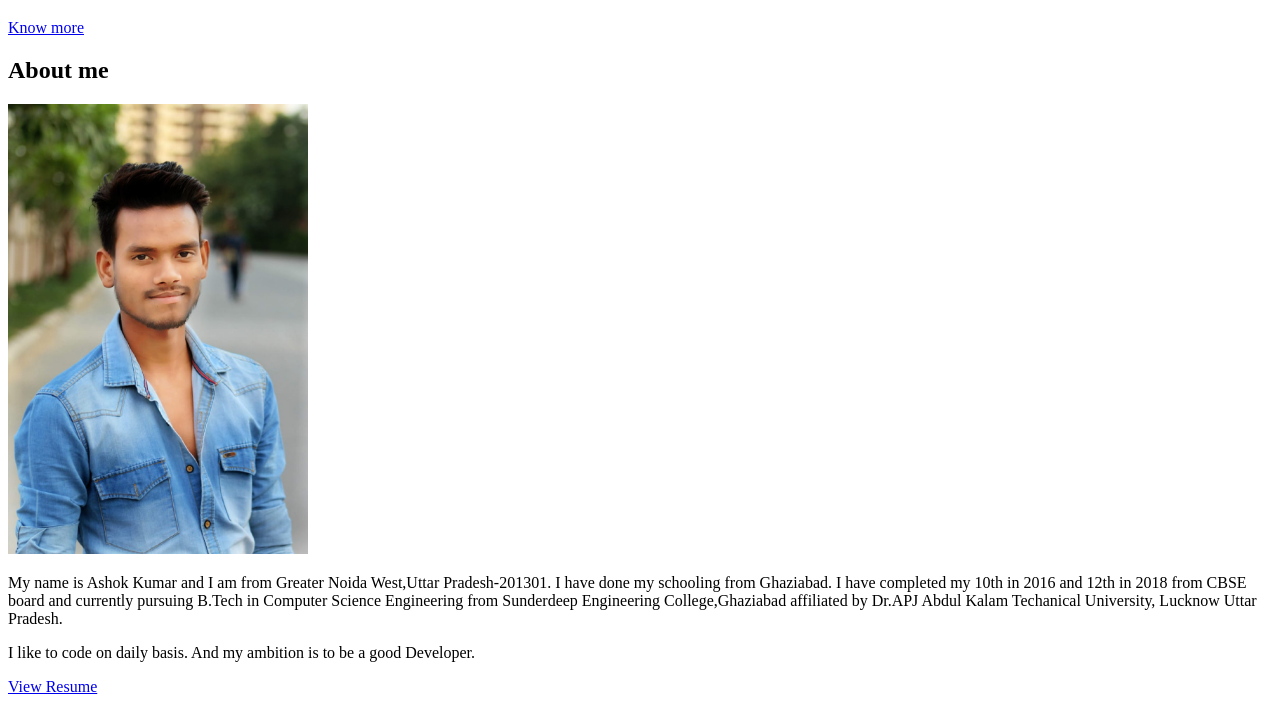
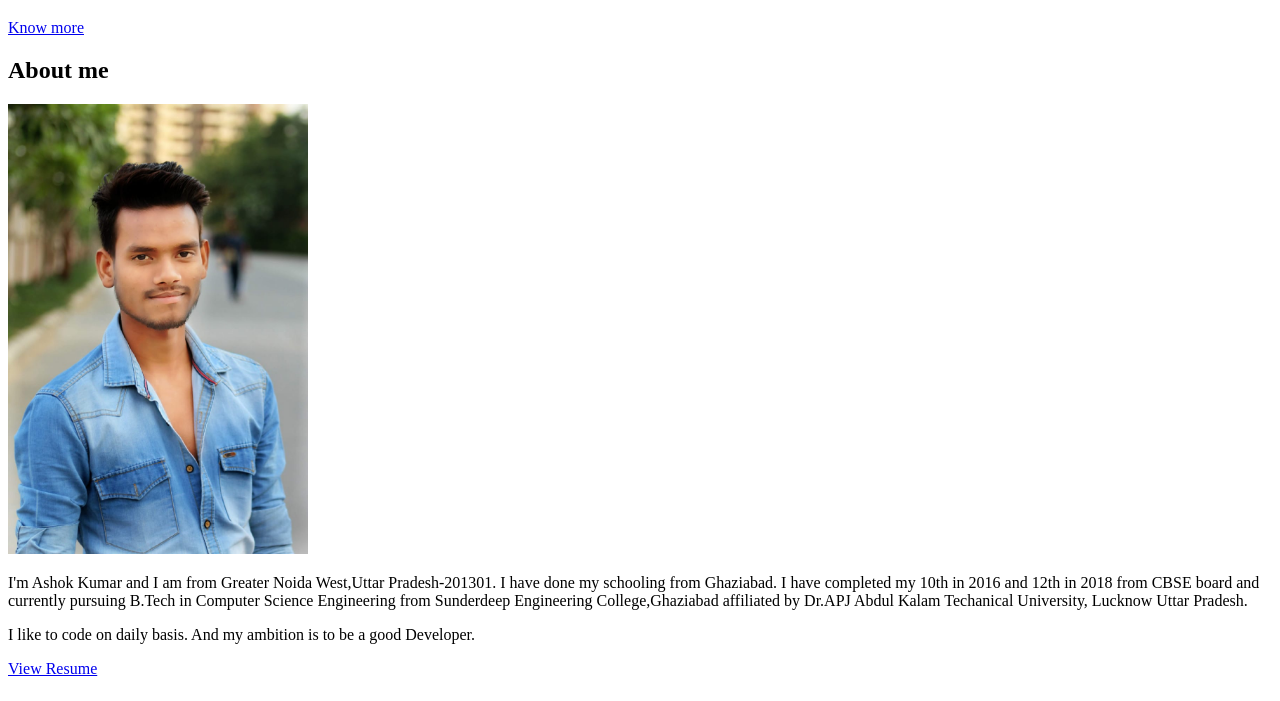
Before and after one commit to ashok148/simplefolio, a website: page src/template.html in a window 1280 px wide. Shown: the part 98-799 px from the top of the page. Drawn offline with nearby package versions, Linux system fonts and the light colour scheme.

Commit message:
Update template.html

```diff
--- a/src/template.html
+++ b/src/template.html
@@ -79,7 +79,7 @@
           <div class="col-md-6 col-sm-12">
             <div class="about-wrapper__info">
               <p class="about-wrapper__info-text">
-                My name is <bold>Ashok Kumar</bold> and I am from Greater Noida West,Uttar Pradesh-201301. I have done my schooling from Ghaziabad. I have completed my 10th in 2016 and 12th in 2018 from CBSE board and currently pursuing B.Tech in Computer Science Engineering from Sunderdeep Engineering College,Ghaziabad affiliated by Dr.APJ Abdul Kalam Techanical University, Lucknow Uttar Pradesh.
+                I'm Ashok Kumar and I am from Greater Noida West,Uttar Pradesh-201301. I have done my schooling from Ghaziabad. I have completed my 10th in 2016 and 12th in 2018 from CBSE board and currently pursuing B.Tech in Computer Science Engineering from Sunderdeep Engineering College,Ghaziabad affiliated by Dr.APJ Abdul Kalam Techanical University, Lucknow Uttar Pradesh.
               </p>
               <p class="about-wrapper__info-text">
                I like to code on daily basis. And my ambition is to be a good Developer.
```
